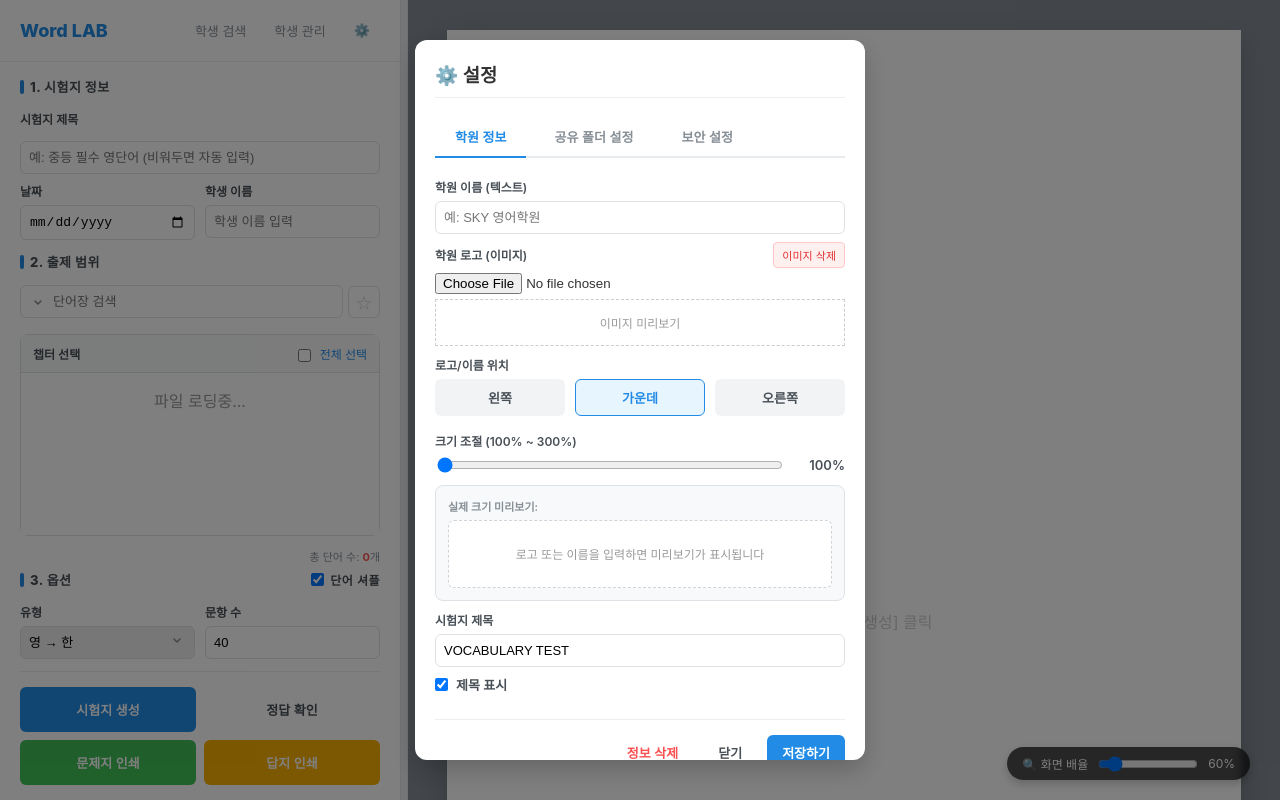
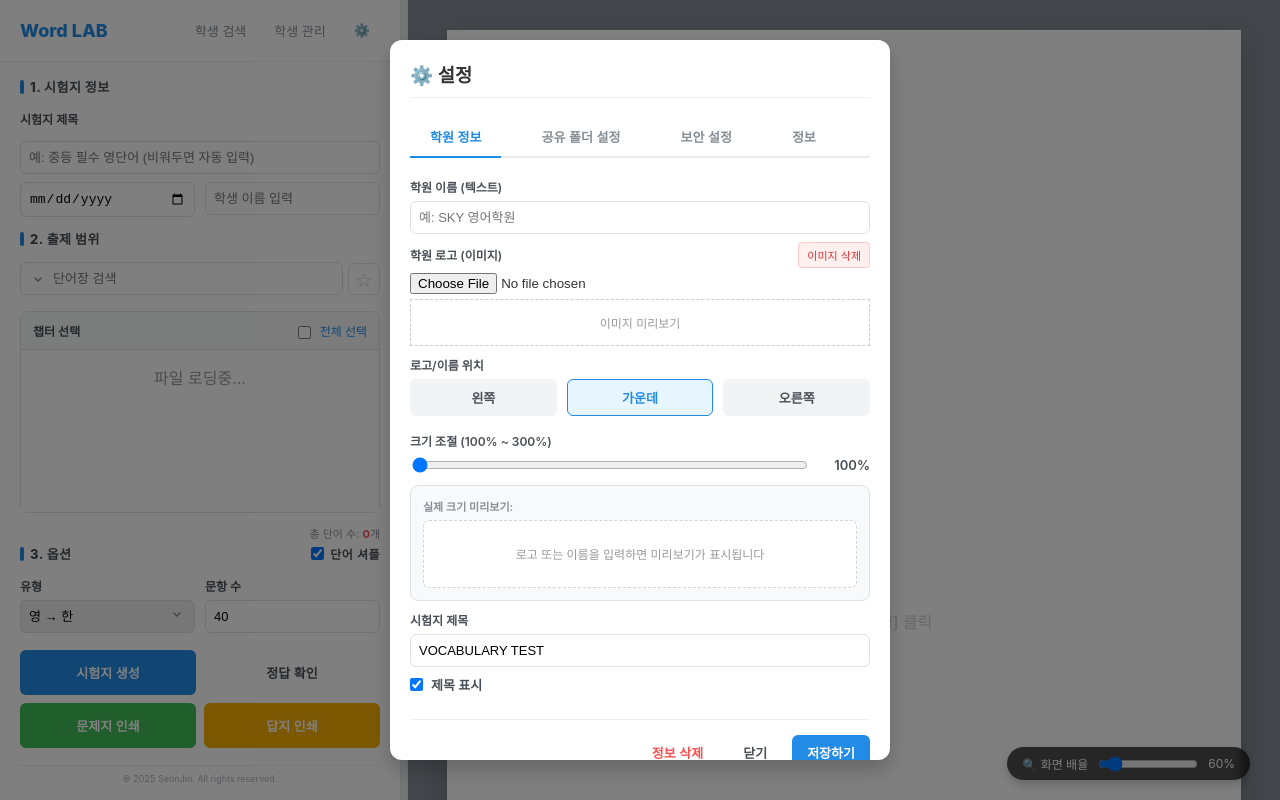
Before and after one commit to Seonjin-13/WordLAB, an Electron app: page index.html in a window 1280 px wide. Both pictures are taken after a click on the button "⚙️". Drawn offline with Linux system fonts and the light colour scheme; no server answers.

Commit message:
feat: 저작권 표시, 설정 모달 탭별 버튼 수정, 학생 검색 탭 화살표 css 변경경

```diff
--- a/index.html
+++ b/index.html
@@ -27,11 +27,11 @@
 
                 <div style="display:flex; gap:10px;">
                     <div style="flex:1">
-                        <label>날짜</label>
+                        <!--<label>날짜</label>-->
                         <input type="date" id="inputDate" oninput="updateRealTimeInfo()">
                     </div>
                     <div style="flex:1; position: relative;">
-                        <label>학생 이름</label>
+                        <!--<label>학생 이름</label>-->
                         <input type="text" id="inputName" placeholder="학생 이름 입력" oninput="updateRealTimeInfo(); searchStudentsAutocomplete()" onfocus="searchStudentsAutocomplete()" onblur="setTimeout(() => hideStudentDropdown(), 200)" style="width:100%; padding:8px; border:1px solid #dee2e6; border-radius:6px; box-sizing:border-box; font-size:13px;">
                         <input type="hidden" id="inputStudentId" value="">
                         <div id="studentAutocompleteDropdown" class="student-autocomplete-dropdown" style="display: none;"></div>
@@ -122,6 +122,10 @@
                 <button class="action-btn btn-success" onclick="printTest(false)">문제지 인쇄</button>
                 <button class="action-btn btn-warning" onclick="printTest(true)">답지 인쇄</button>
             </div>
+
+            <div class="copyright-footer">
+                <div class="copyright-text">© 2025 SeonJin. All rights reserved.</div>
+            </div>
         </div>
     </div>
 
@@ -171,6 +175,7 @@
                 <button class="settings-tab active" onclick="switchSettingsTab('academy')">학원 정보</button>
                 <button class="settings-tab" onclick="switchSettingsTab('database')">공유 폴더 설정</button>
                 <button class="settings-tab" onclick="switchSettingsTab('security')">보안 설정</button>
+                <button class="settings-tab" onclick="switchSettingsTab('about')">정보</button>
             </div>
 
             <!-- 학원 정보 탭 -->
@@ -257,11 +262,32 @@
                 <button class="action-btn btn-primary" style="width: 100%; box-sizing: border-box;" onclick="window.authManager?.reverifyLicense()">재인증</button>
             </div>
 
-            <div class="modal-btn-group">
-                <button class="action-btn btn-danger-outline" style="width:auto; padding:8px 15px; height:auto;" onclick="removeSettings()">정보 삭제</button>
+            <!-- 정보 탭 -->
+            <div id="aboutTab" class="settings-tab-content" style="display:none;">
+                <h4 style="margin: 0 0 15px 0; font-size: 14px; color: #495057;">프로그램 정보</h4>
+                <div style="background: #f8f9fa; padding: 20px; border-radius: 8px; margin-bottom: 15px; text-align: center;">
+                    <div style="font-size: 24px; font-weight: 800; color: #228be6; margin-bottom: 10px;">Word LAB</div>
+                    <div style="font-size: 12px; color: #868e96; margin-bottom: 15px;">버전 1.0.0</div>
+                    <div style="font-size: 13px; color: #495057; line-height: 1.8;">
+                        단어 시험지 생성 프로그램
+                    </div>
+                </div>
+
+                <h4 style="margin: 20px 0 10px 0; font-size: 14px; color: #495057;">저작권</h4>
+                <div style="background: #f8f9fa; padding: 15px; border-radius: 8px; margin-bottom: 15px;">
+                    <p style="margin: 0; font-size: 13px; color: #495057; line-height: 1.6;">
+                        © 2025 SeonJin. All rights reserved.<br><br>
+                        이 소프트웨어와 관련 문서 파일("소프트웨어")의 저작권은 저작권자에게 있습니다.<br>
+                        무단 복제, 배포, 수정을 금지합니다.
+                    </p>
+                </div>
+            </div>
+
+            <div class="modal-btn-group" id="settingsModalButtons">
+                <button class="action-btn btn-danger-outline" id="removeSettingsBtn" style="width:auto; padding:8px 15px; height:auto; display:none;" onclick="removeSettings()">정보 삭제</button>
                 <div class="modal-right-btns">
                     <button class="action-btn btn-outline" style="width:auto; padding:8px 15px; height:auto;" onclick="closeSettings()">닫기</button>
-                    <button class="action-btn btn-primary" style="width:auto; padding:8px 15px; height:auto;" onclick="saveSettings()">저장하기</button>
+                    <button class="action-btn btn-primary" id="saveSettingsBtn" style="width:auto; padding:8px 15px; height:auto; display:none;" onclick="saveSettings()">저장하기</button>
                 </div>
             </div>
         </div>
@@ -275,9 +301,16 @@
             <div class="search-header">
                 <div class="search-input-group">
                     <label>검색 기준</label>
-                    <select id="searchCriteria" style="width: 100px; margin-right: 10px;">
-                        <option value="name">이름</option>
-                    </select>
+                    <div style="position: relative;">
+                        <select id="searchCriteria" style="width: 100%; padding-right: 32px; appearance: none; -webkit-appearance: none; -moz-appearance: none;">
+                            <option value="name">이름</option>
+                        </select>
+                        <div class="select-arrow">
+                            <svg width="10" height="10" viewBox="0 0 10 10" fill="none" xmlns="http://www.w3.org/2000/svg">
+                                <path d="M2 4L5 7L8 4" stroke="currentColor" stroke-width="1.5" stroke-linecap="round" stroke-linejoin="round"/>
+                            </svg>
+                        </div>
+                    </div>
                 </div>
                 <div class="search-input-group" style="flex: 2;">
                     <label>검색어</label>
--- a/package.json
+++ b/package.json
@@ -16,7 +16,7 @@
     "test",
     "education"
   ],
-  "author": "",
+  "author": "Word LAB",
   "license": "ISC",
   "type": "commonjs",
   "build": {
--- a/src/css/style.css
+++ b/src/css/style.css
@@ -207,10 +207,24 @@ input[type="checkbox"], input[type="radio"] { cursor: pointer; }
     display: grid;
     grid-template-columns: 1fr 1fr; /* 2열 */
     gap: 8px;
-    padding-top: 15px;
+    padding-top: 5px;
+}
+/* btn-full 제거함 (모든 버튼이 1칸씩 차지) */
+
+/* --- [저작권 푸터] --- */
+.copyright-footer {
+    margin-top: 5px;
+    flex-shrink: 0;
+    padding-top: 8px;
     border-top: 1px solid #eee;
 }
-/* btn-full 제거함 (모든 버튼이 1칸씩 차지) */
+.copyright-text {
+    font-size: 9px;
+    color: #adb5bd;
+    text-align: center;
+    padding: 0;
+    line-height: 1.2;
+}
 
 button.action-btn {
     padding: 0; border: none; border-radius: 6px; cursor: pointer;
@@ -366,8 +380,8 @@ button.action-btn {
     pointer-events: auto !important;
 }
 .modal {
-    background: white; width: 450px; padding: 20px; border-radius: 12px;
-    box-shadow: 0 10px 25px rgba(0,0,0,0.2);
+    background: white; width: 500px; padding: 20px; border-radius: 12px;
+    box-shadow: 0 10px 20px rgba(0,0,0,0.2);
     max-height: 90vh; overflow-y: auto;
     box-sizing: border-box;
 }
@@ -386,7 +400,7 @@ button.action-btn {
 /* 설정 탭 */
 .settings-tabs {
     display: flex;
-    gap: 8px;
+    gap: 20px;
     margin-bottom: 20px;
     border-bottom: 2px solid #e9ecef;
 }
@@ -401,6 +415,8 @@ button.action-btn {
     color: #868e96;
     transition: all 0.2s;
     margin-bottom: -2px;
+    text-align: center;
+    white-space: nowrap;
 }
 .settings-tab:hover {
     color: #495057;
--- a/src/js/settingsManager.js
+++ b/src/js/settingsManager.js
@@ -5,6 +5,11 @@ export function openSettings() {
     document.getElementById('settingsModal').style.display = 'flex';
     loadSettingsToModal();
     loadDbPath();
+    // 초기 탭(학원 정보) 버튼 표시
+    const removeBtn = document.getElementById('removeSettingsBtn');
+    const saveBtn = document.getElementById('saveSettingsBtn');
+    if (removeBtn) removeBtn.style.display = 'block';
+    if (saveBtn) saveBtn.style.display = 'block';
 }
 
 export function closeSettings() {
@@ -210,6 +215,20 @@ export function switchSettingsTab(tabName) {
         tabContent.style.display = 'block';
     }
 
+    // 탭별 버튼 표시/숨김 처리
+    const removeBtn = document.getElementById('removeSettingsBtn');
+    const saveBtn = document.getElementById('saveSettingsBtn');
+
+    if (tabName === 'academy') {
+        // 학원 정보 탭: 정보 삭제, 저장하기 표시
+        if (removeBtn) removeBtn.style.display = 'block';
+        if (saveBtn) saveBtn.style.display = 'block';
+    } else {
+        // 다른 탭: 정보 삭제, 저장하기 숨김
+        if (removeBtn) removeBtn.style.display = 'none';
+        if (saveBtn) saveBtn.style.display = 'none';
+    }
+
     // 보안 탭으로 전환 시 에러 메시지 초기화 및 상태 업데이트
     if (tabName === 'security') {
         const errorDiv = document.getElementById('passwordReverifyError');
```
